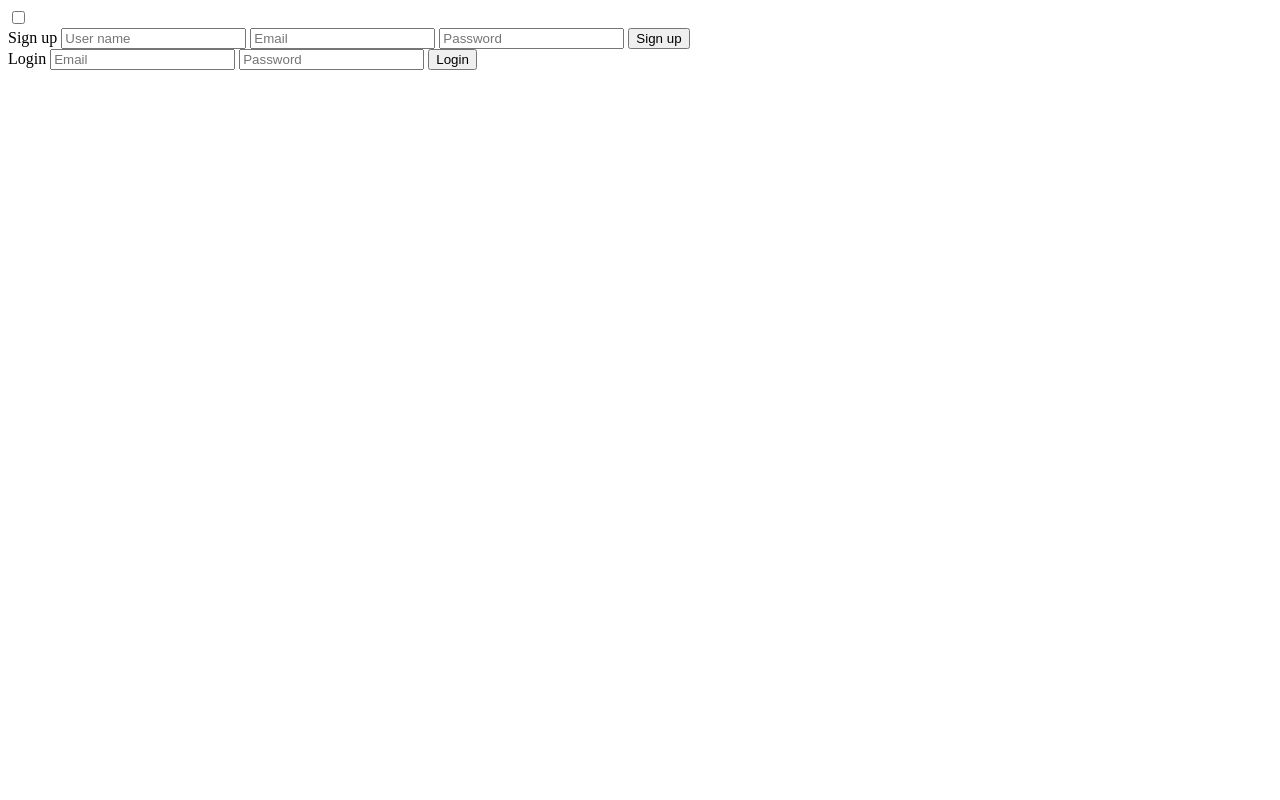
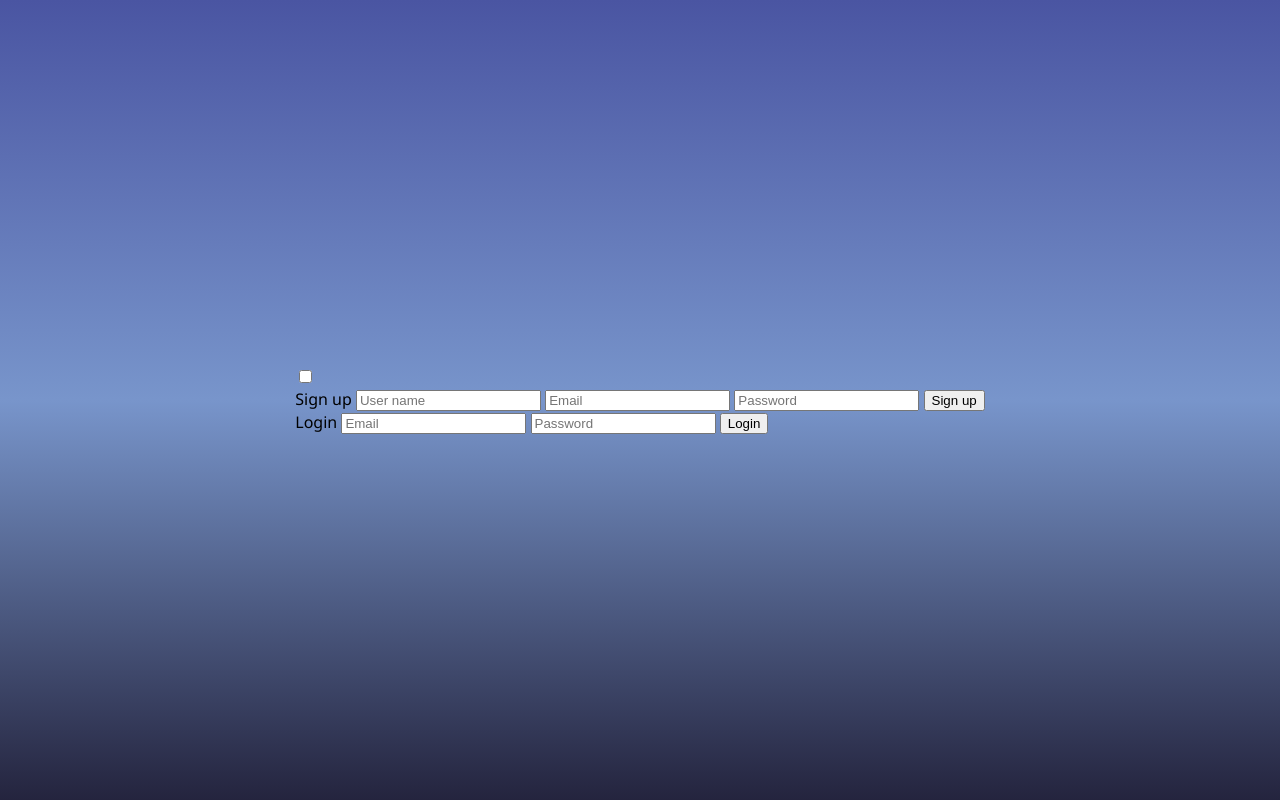
Before and after one commit to Pourmahmood1384/Login_Project, a plain HTML site: page Az_project.html in a window 1280 px wide. Drawn offline with Linux system fonts and the light colour scheme.

Commit message:
designing background

```diff
--- a/Az_project.html
+++ b/Az_project.html
@@ -1,5 +1,19 @@
 <!DOCTYPE html>
 <html lang="en-US" dir="ltl" >
+    <head>
+        <style>
+            body{
+            margin: 0;
+            padding: 0;
+            display: flex;
+            justify-content: center;
+            align-items: center;
+            min-height: 100vh;
+            font-family:'Segoe UI', Tahoma, Geneva, Verdana, sans-serif;
+            background: linear-gradient(to bottom, #4A55A2, #7895CB, #24243e);
+        }
+    </style>
+    </head>
     <body>
         <div class="main">
             <input type="checkbox" id="check" >
```
